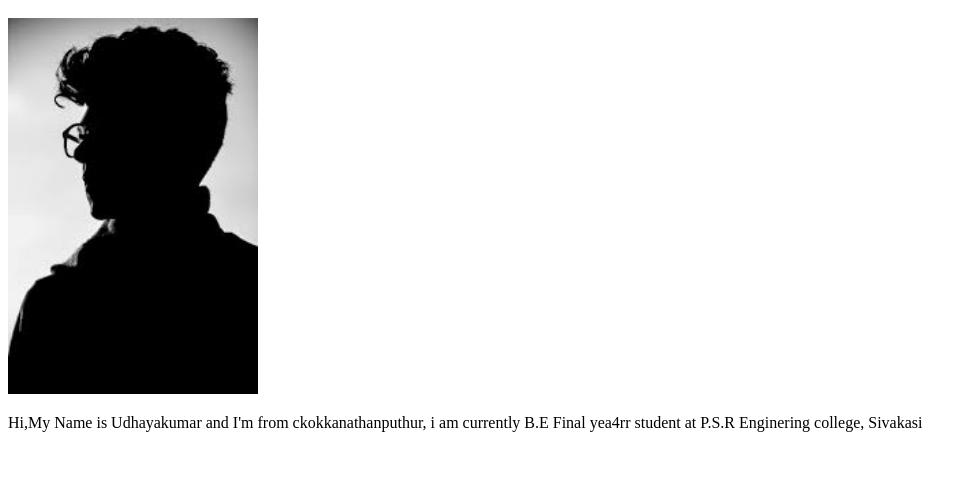
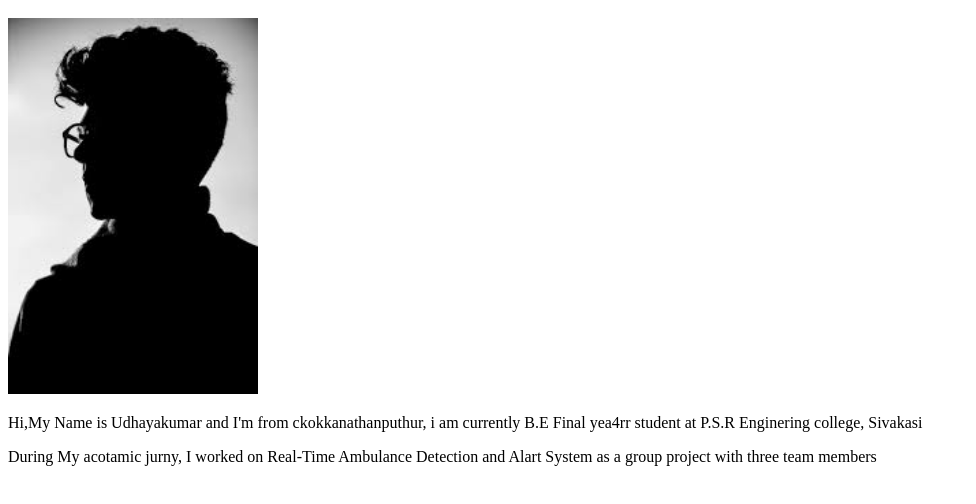
Before and after one commit to udhayakumar1811/learn-web, a plain HTML site: page index.html in a window 1280 px wide. Shown: the part 120-624 px from the top of the page, without its empty margins (0-976 px from the left). Drawn offline with Linux system fonts and the light colour scheme.

Commit message:
added paragrah

```diff
--- a/index.html
+++ b/index.html
@@ -9,6 +9,7 @@
     <h1>Hi,</h1>
     <h1>WELCOME</h1>
     <img width="250" src="profile.jpeg" alt="">
-    <p>Hi,My Name is Udhayakumar and I'm from ckokkanathanputhur, i am currently B.E Final yea4rr student  at P.S.R Enginering college, Sivakasi</p>
+    <p>Hi,My Name is Udhayakumar and I'm from ckokkanathanputhur, i am currently B.E Final yea4rr student at P.S.R Enginering college, Sivakasi</p>
+    <p>During My acotamic jurny, I worked on Real-Time Ambulance Detection and Alart System as a group project with three team members</p>
 </body>
 </html>
```
